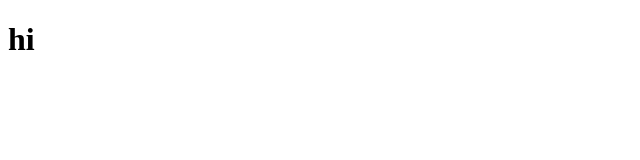
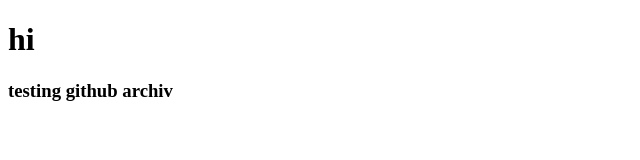
Before and after one commit to Olegmkv/Tutorial, a plain HTML site: page index.html in a window 1280 px wide. Shown: the whole page, without its empty margins (0-640 px from the left). Drawn offline with Linux system fonts and the light colour scheme.

Commit message:
Update index.html

```diff
--- a/index.html
+++ b/index.html
@@ -8,5 +8,6 @@
   </head>
   <body>
     <h1>hi</h1>
+    <h3>testing github archiv</h3>
   </body>
 </html>
```
